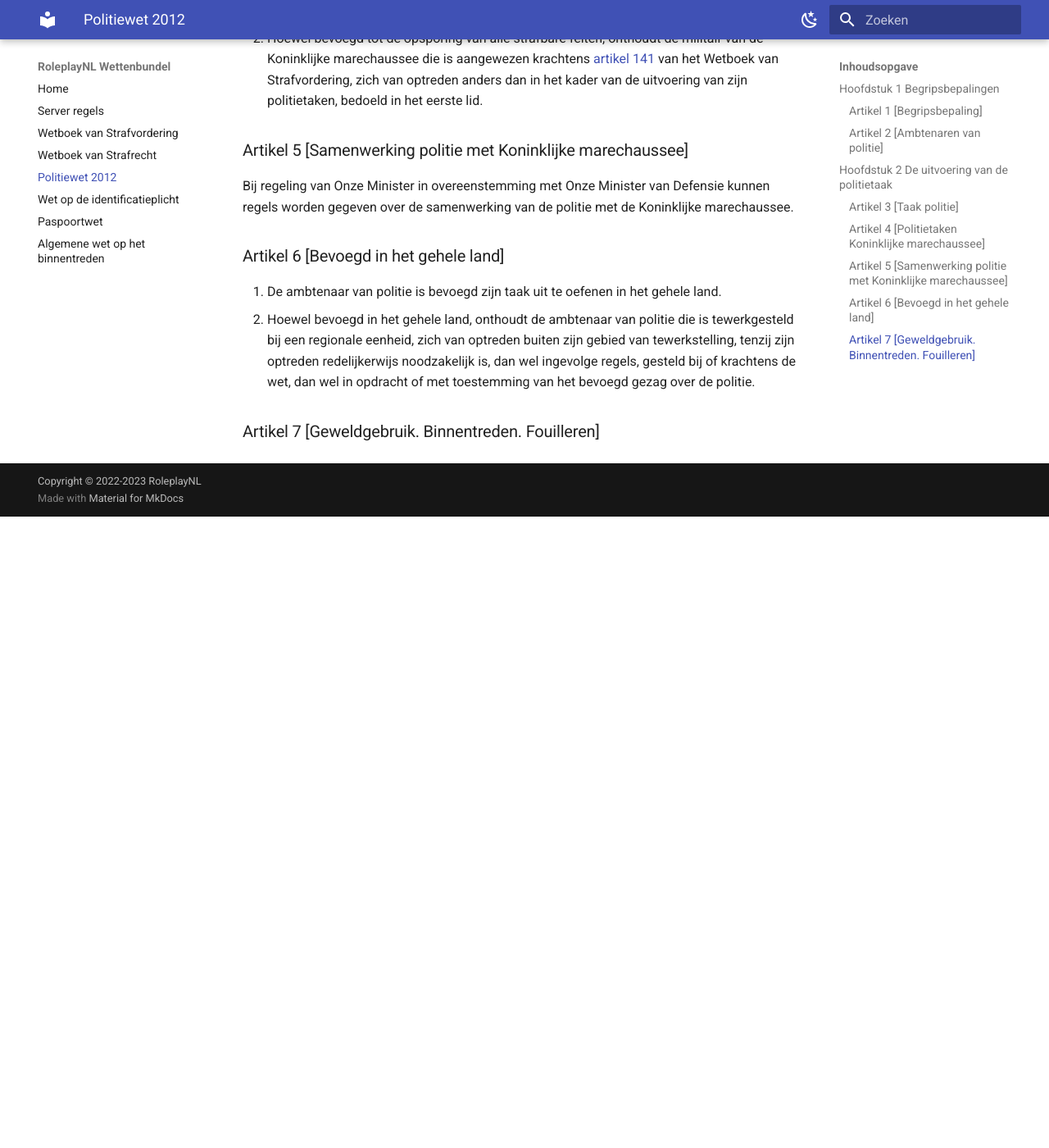
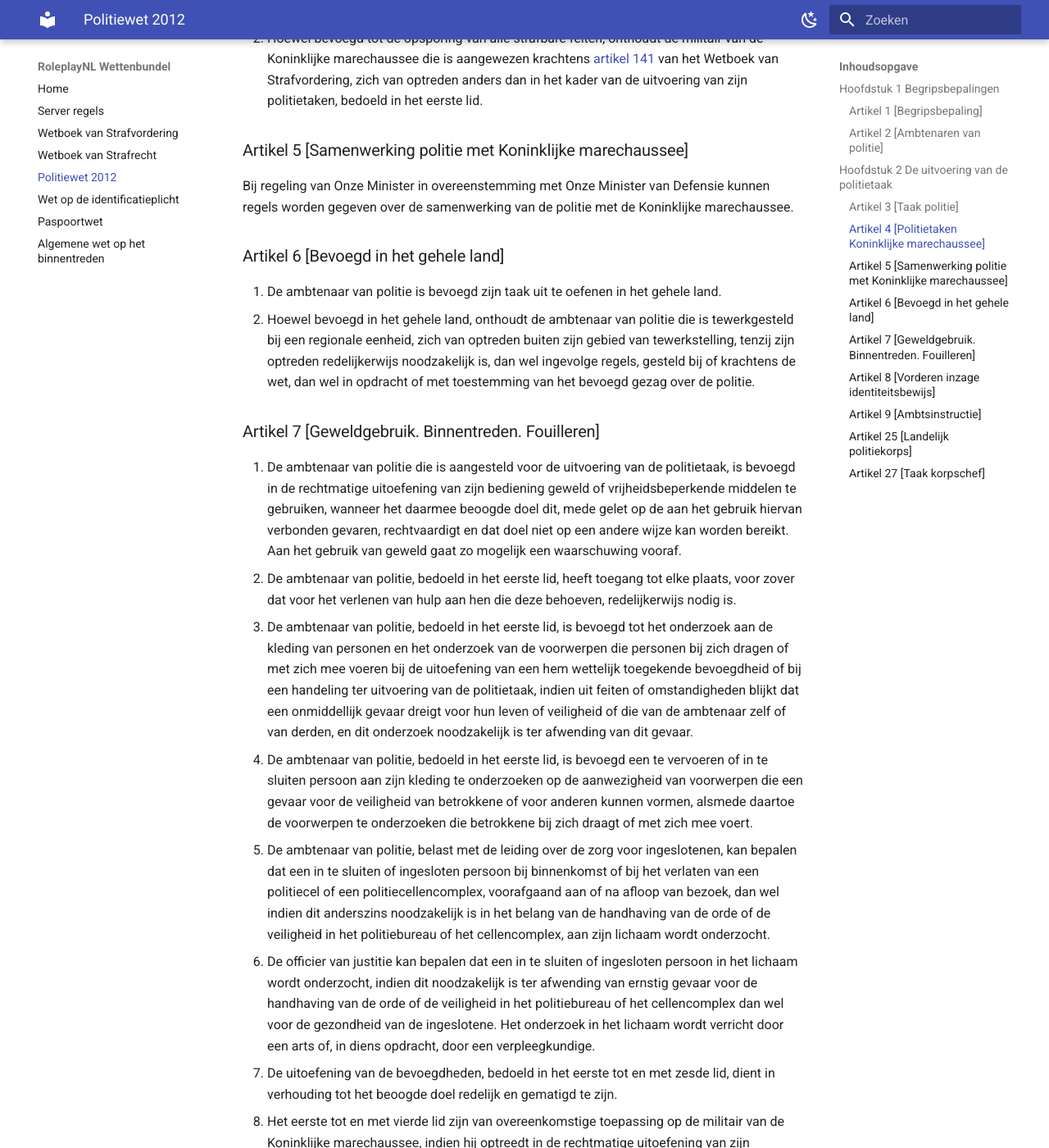
Before and after one commit to EnriqueFernandez20/FutureRP-Wettenbundel, an MkDocs documentation site: the page built from docs/politiewet-2012.md, in a window 1280 px wide and 1400 px high, scrolled down 1763 px. Shown: the whole window at 82% size. Built offline with MkDocs 1.6.1 and Material for MkDocs 9.7.7, drawn with Linux system fonts in a browser that asks for light colours; before the commit the page ends 2393 px from its top, so only the background shows below that; some of the changed text lies outside the part shown.

Commit message:
PW/Begin AI

```diff
--- a/docs/politiewet-2012.md
+++ b/docs/politiewet-2012.md
@@ -3,8 +3,8 @@
 ### Artikel 1 [Begripsbepaling]
 1. In deze wet en de daarop berustende bepalingen wordt verstaan onder:
     1. Onze Minister: Onze Minister van Veiligheid en Justitie;
-    2. politie: het landelijke politiekorps, bedoeld in [artikel 25, eerste lid](#artikel-25);
-    3. korpschef: de korpschef, bedoeld in artikel 27;
+    2. politie: het landelijke politiekorps, bedoeld in [artikel 25, eerste lid](#artikel-25-landelijk-politiekorps);
+    3. korpschef: de korpschef, bedoeld in [artikel 27](#artikel-27-taak-korpschef);
     4. eenheid: een regionale of landelijke eenheid;
 
 ### Artikel 2 [Ambtenaren van politie]
@@ -39,3 +39,32 @@
 2. Hoewel bevoegd in het gehele land, onthoudt de ambtenaar van politie die is tewerkgesteld bij een regionale eenheid, zich van optreden buiten zijn gebied van tewerkstelling, tenzij zijn optreden redelijkerwijs noodzakelijk is, dan wel ingevolge regels, gesteld bij of krachtens de wet, dan wel in opdracht of met toestemming van het bevoegd gezag over de politie.
 
 ### Artikel 7 [Geweldgebruik. Binnentreden. Fouilleren]
+1. De ambtenaar van politie die is aangesteld voor de uitvoering van de politietaak, is bevoegd in de rechtmatige uitoefening van zijn bediening geweld of vrijheidsbeperkende middelen te gebruiken, wanneer het daarmee beoogde doel dit, mede gelet op de aan het gebruik hiervan verbonden gevaren, rechtvaardigt en dat doel niet op een andere wijze kan worden bereikt. Aan het gebruik van geweld gaat zo mogelijk een waarschuwing vooraf.
+2. De ambtenaar van politie, bedoeld in het eerste lid, heeft toegang tot elke plaats, voor zover dat voor het verlenen van hulp aan hen die deze behoeven, redelijkerwijs nodig is.
+3. De ambtenaar van politie, bedoeld in het eerste lid, is bevoegd tot het onderzoek aan de kleding van personen en het onderzoek van de voorwerpen die personen bij zich dragen of met zich mee voeren bij de uitoefening van een hem wettelijk toegekende bevoegdheid of bij een handeling ter uitvoering van de politietaak, indien uit feiten of omstandigheden blijkt dat een onmiddellijk gevaar dreigt voor hun leven of veiligheid of die van de ambtenaar zelf of van derden, en dit onderzoek noodzakelijk is ter afwending van dit gevaar.
+4. De ambtenaar van politie, bedoeld in het eerste lid, is bevoegd een te vervoeren of in te sluiten persoon aan zijn kleding te onderzoeken op de aanwezigheid van voorwerpen die een gevaar voor de veiligheid van betrokkene of voor anderen kunnen vormen, alsmede daartoe de voorwerpen te onderzoeken die betrokkene bij zich draagt of met zich mee voert.
+5. De ambtenaar van politie, belast met de leiding over de zorg voor ingeslotenen, kan bepalen dat een in te sluiten of ingesloten persoon bij binnenkomst of bij het verlaten van een politiecel of een politiecellencomplex, voorafgaand aan of na afloop van bezoek, dan wel indien dit anderszins noodzakelijk is in het belang van de handhaving van de orde of de veiligheid in het politiebureau of het cellencomplex, aan zijn lichaam wordt onderzocht.
+6. De officier van justitie kan bepalen dat een in te sluiten of ingesloten persoon in het lichaam wordt onderzocht, indien dit noodzakelijk is ter afwending van ernstig gevaar voor de handhaving van de orde of de veiligheid in het politiebureau of het cellencomplex dan wel voor de gezondheid van de ingeslotene. Het onderzoek in het lichaam wordt verricht door een arts of, in diens opdracht, door een verpleegkundige.
+7. De uitoefening van de bevoegdheden, bedoeld in het eerste tot en met zesde lid, dient in verhouding tot het beoogde doel redelijk en gematigd te zijn.
+8. Het eerste tot en met vierde lid zijn van overeenkomstige toepassing op de militair van de Koninklijke marechaussee, indien hij optreedt in de rechtmatige uitoefening van zijn bediening, en op de militair van enig ander onderdeel van de krijgsmacht die op grond van deze wet bijstand verleent aan de politie. Het vijfde en zesde lid zijn van overeenkomstige toepassing indien een persoon wordt of is ingesloten door de Koninklijke marechaussee, met dien verstande dat de beslissing, bedoeld in het vijfde lid, eerste volzin, wordt genomen door de commandant van de betrokken brigade, zijn plaatsvervanger of de militair van de Koninklijke marechaussee, belast met de zorg voor ingeslotenen.
+
+### Artikel 8 [Vorderen inzage identiteitsbewijs]
+1. Een ambtenaar van politie die is aangesteld voor de uitvoering van de politietaak, is bevoegd tot het vorderen van inzage van een identiteitsbewijs als bedoeld in [artikel 1](wet-op-de-identificatieplicht#artikel-1) van de Wet op de identificatieplicht van personen, voor zover dat redelijkerwijs noodzakelijk is voor de uitvoering van de politietaak.
+2. Gelijke bevoegdheid komt toe aan de militair van de Koninklijke marechaussee, voor zover dat redelijkerwijs noodzakelijk is voor de uitvoering van zijn politietaak, bedoeld in [artikel 4](#artikel-4-politietaken-koninklijke-marechaussee), eerste lid, en aan de militair van de Koninklijke marechaussee of van enig ander onderdeel van de krijgsmacht die op grond van deze wet bijstand verleent aan de politie.
+
+### Artikel 9 [Ambtsinstructie]
+1. Bij algemene maatregel van bestuur wordt een [ambtsinstructie](ambtsinstructie.md) voor de politie en voor de Koninklijke marechaussee vastgesteld.
+2. Indien de militair van enig ander onderdeel van de krijgsmacht op grond van deze wet bijstand verleent aan de politie is de ambtsinstructie van toepassing.
+3. In de ambtsinstructie worden regels gesteld ter uitvoering van de [artikelen 6](#artikel-6-bevoegd-in-het-gehele-land) en [7](#artikel-7-geweldgebruik-binnentreden-fouilleren).
+4. Bij of krachtens algemene maatregel van bestuur worden nadere regels gesteld omtrent maatregelen waaraan rechtens van hun vrijheid beroofde personen met het oog op hun insluiting kunnen worden onderworpen, voor zover dit noodzakelijk is in het belang van hun veiligheid of de veiligheid van anderen.
+5. Het vierde lid is van overeenkomstige toepassing op personen die ten behoeve van de hulpverlening aan hen zijn ondergebracht bij de politie of de Koninklijke marechaussee.
+
+### Artikel 25 [Landelijk politiekorps]
+1. Er is een landelijk politiekorps dat bestaat uit de volgende onderdelen:
+    1. regionale eenheden, belast met de uitvoering van de politietaak;
+    2. een of meer bij algemene maatregel van bestuur aan te wijzen landelijke eenheden, belast met de uitvoering van de politietaak;
+    3. een of meer bij algemene maatregel van bestuur aan te wijzen ondersteunende diensten.
+
+### Artikel 27 [Taak korpschef]
+1. De korpschef is belast met de leiding en het beheer van de politie. De korpschef legt over de uitoefening van zijn taken en bevoegdheden verantwoording af aan Onze Minister.
+2. De korpschef vertegenwoordigt de politie in en buiten rechte.
```
Also changed, not shown: docs/ambtsinstructie.md (added, +1 -0 lines), docs/index.md (+1 -0 lines).
